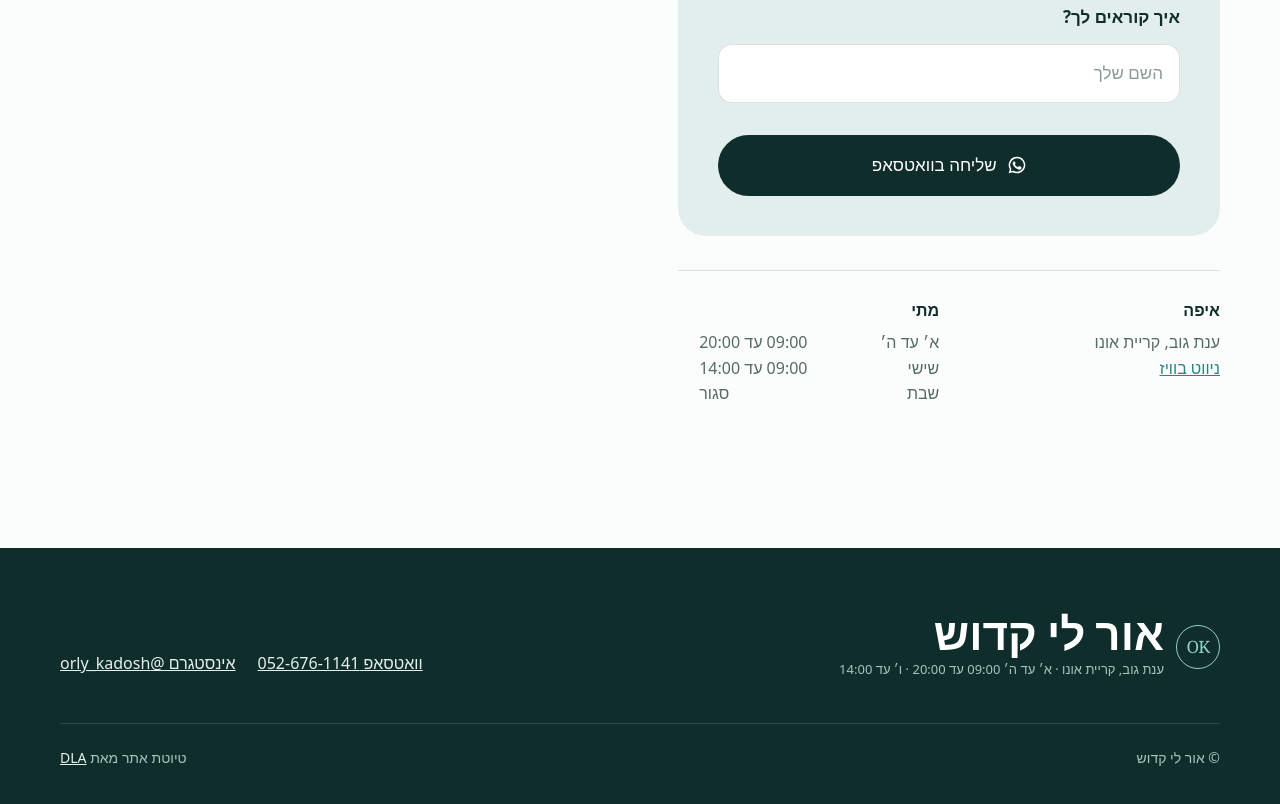
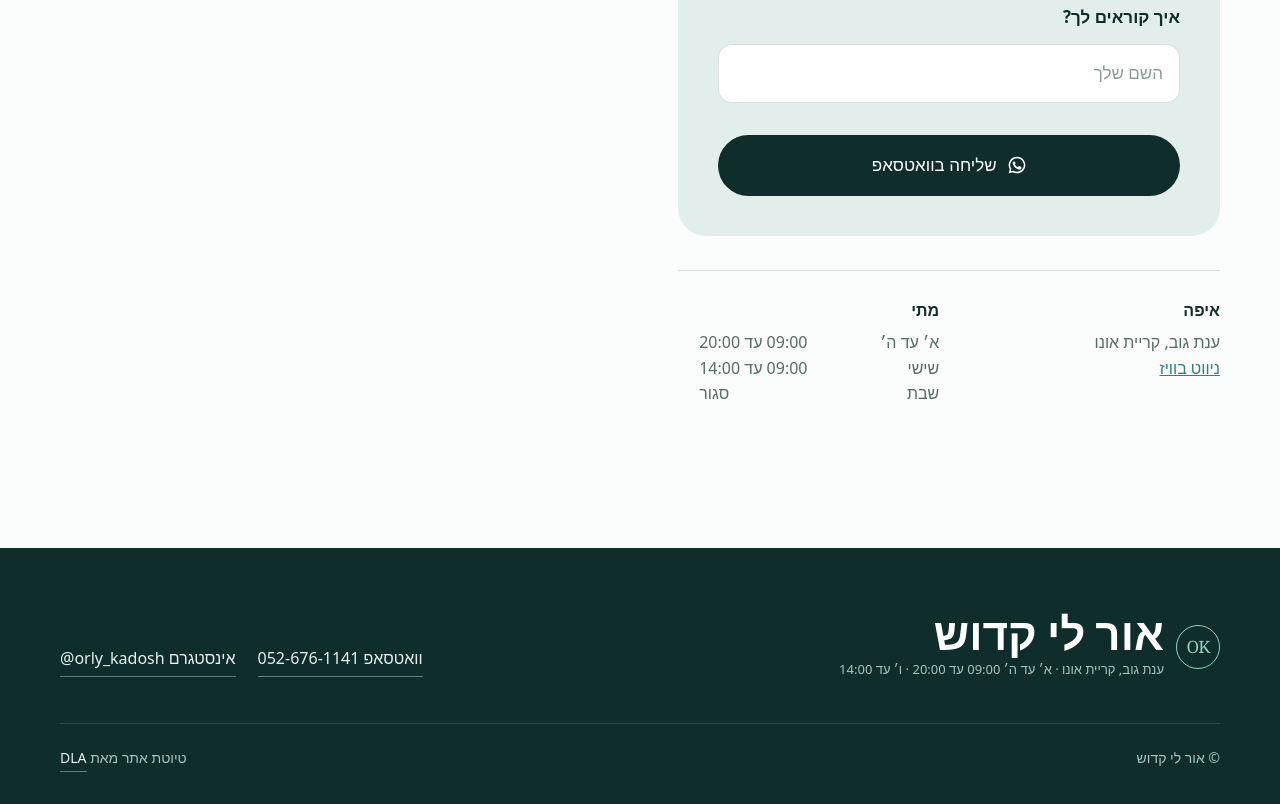
Before and after one commit to daniel20080/dla-site, a plain HTML site: page work/orly-kadosh/index.html in a window 1280 px wide. Shown: the part 9342-10146 px from the top of the page. Drawn offline with Linux system fonts and the light colour scheme; a web font is replaced by a local one.

Commit message:
Orly draft: footer links without underline so @orly_kadosh underscore is visible
Co-Authored-By: Claude Opus 5.5 <noreply@anthropic.com>
Claude-Session: https://claude.ai/code/session_01CrNDt257ntwxL9Q7SMpyFR

```diff
--- a/work/orly-kadosh/index.html
+++ b/work/orly-kadosh/index.html
@@ -211,7 +211,9 @@ footer{background:var(--spruce);color:#a9c4bf;padding:70px 0 40px;font-size:16px
 .f-grid{display:flex;justify-content:space-between;flex-wrap:wrap;gap:30px;align-items:end}
 footer .brand b{color:#fff;font-size:44px}
 footer .mono{border-color:#8fd0c8;color:#8fd0c8}
-footer a{color:#e6f1ee}
+footer a{color:#e6f1ee;text-decoration:none;border-bottom:1px solid rgba(230,241,238,.4);padding-bottom:4px}
+footer a:hover{border-bottom-color:#e6f1ee}
+footer a bdi{unicode-bidi:isolate}
 .f-links{display:flex;gap:22px;flex-wrap:wrap}
 .credit{margin-top:46px;padding-top:22px;border-top:1px solid rgba(230,241,238,.14);font-size:14px;display:flex;justify-content:space-between;flex-wrap:wrap;gap:10px}
 
@@ -450,7 +452,7 @@ footer a{color:#e6f1ee}
    <div class="brand"><span class="mono" aria-hidden="true">OK</span><span><b>אור לי קדוש</b><small style="color:#a9c4bf">ענת גוב, קריית אונו · א׳ עד ה׳ 09:00 עד 20:00 · ו׳ עד 14:00</small></span></div>
    <div class="f-links">
     <a href="https://wa.me/972526761141" target="_blank" rel="noopener">וואטסאפ 052-676-1141</a>
-    <a href="https://www.instagram.com/orly_kadosh/" target="_blank" rel="noopener">אינסטגרם @orly_kadosh</a>
+    <a href="https://www.instagram.com/orly_kadosh/" target="_blank" rel="noopener">אינסטגרם <bdi dir="ltr">@orly_kadosh</bdi></a>
    </div>
   </div>
   <div class="credit"><span>© אור לי קדוש</span><span>טיוטת אתר מאת <a href="https://dlaleads.com">DLA</a></span></div>
```
